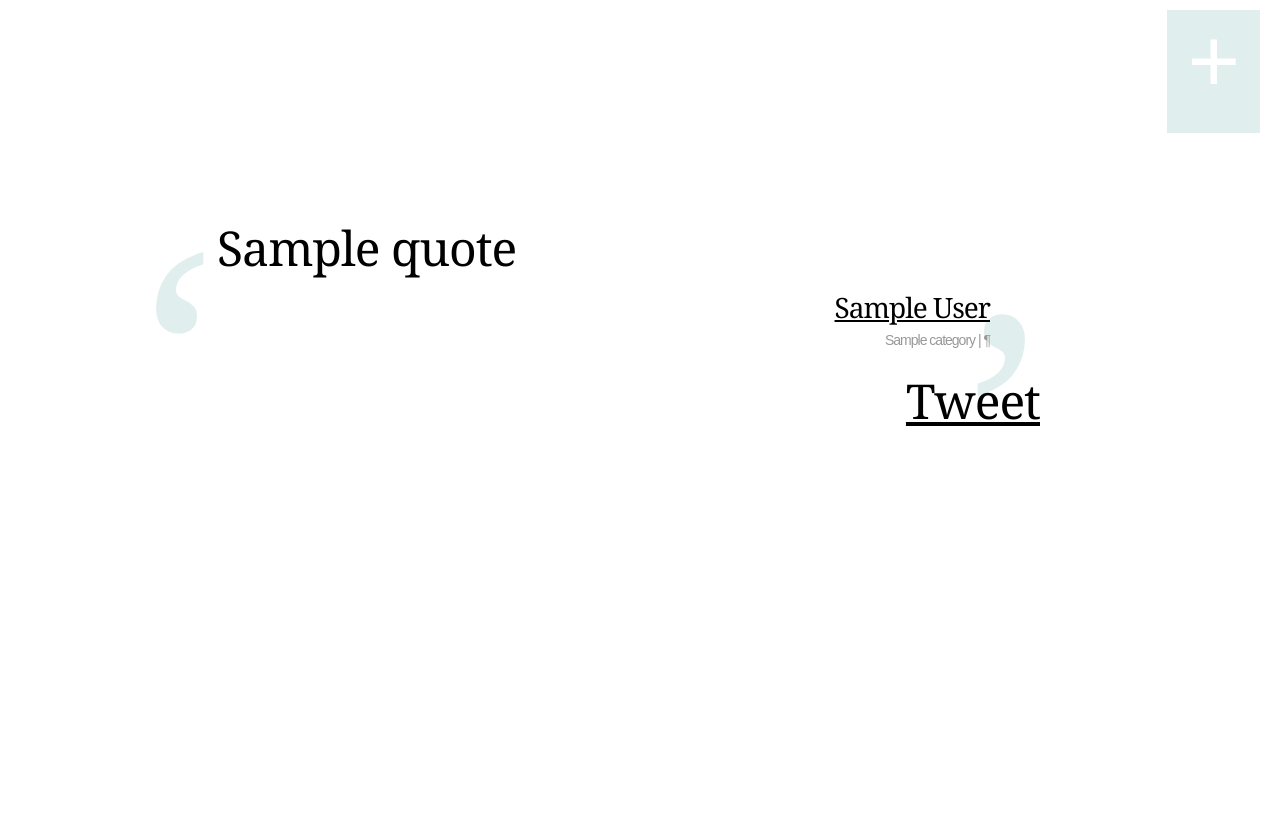
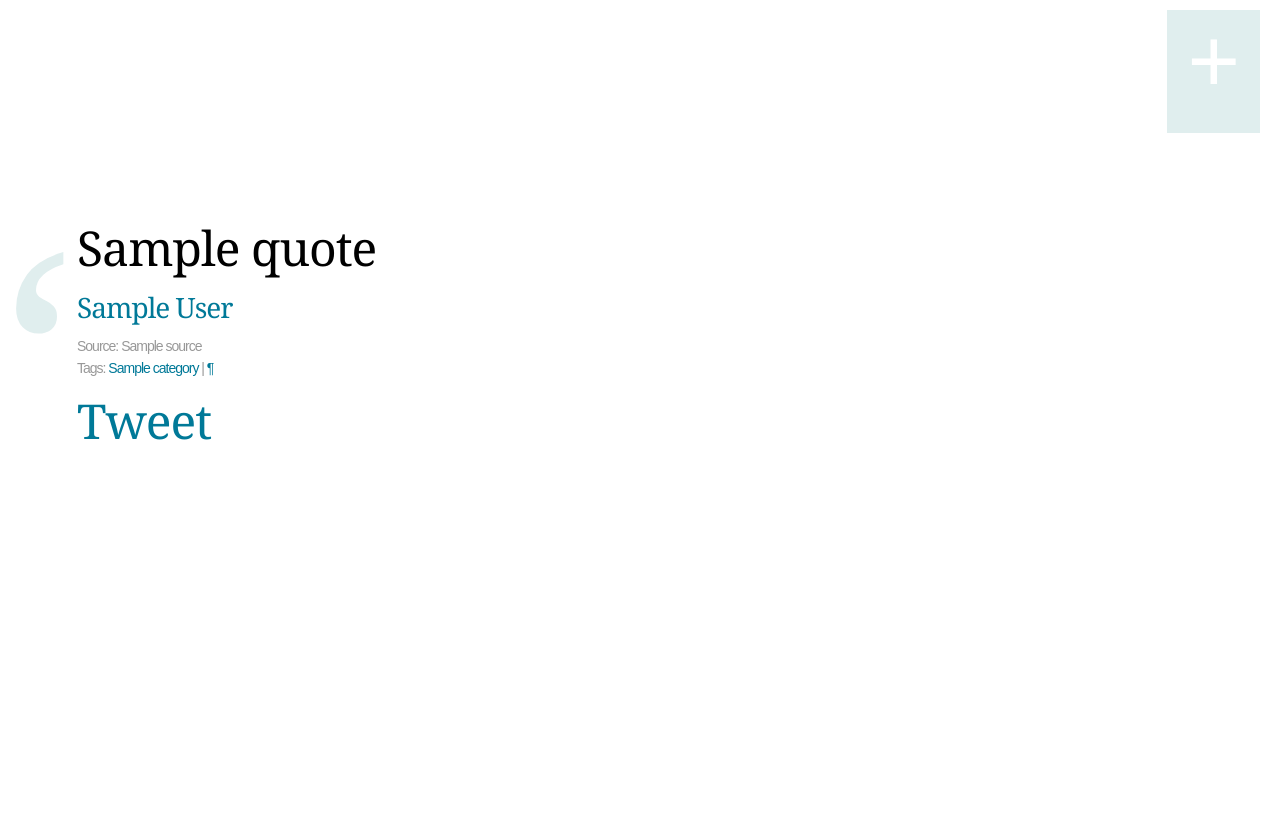
Before and after one commit to anthonydb/sandbox-project, a Django app: template quotes/templates/quotes_detail.html in a window 1280 px wide. Shown: the top 824 px of the page. Run offline with Django 3.2, Linux system fonts and the light colour scheme; the template is opened without the code that fills it: most values are stand-ins (such as "Sample title", 1, 10 or a date in 2020); parts of the project's set-up code (start-up, migrations or seed data) failed here and were passed over; some libraries are stand-ins or nearby versions; some web fonts are replaced.

Commit message:
Style cleanup.

```diff
--- a/quotes/static/quotes.css
+++ b/quotes/static/quotes.css
@@ -23,13 +23,20 @@ h2 {
     margin: 0 0 2px 0;
 }
 
-a:link, a:visited {
-	text-decoration: underline;
-	color: #000000;
+/* Links */
+a {
+    color: #007998;
+    -webkit-transition: color 0.25s ease-in-out;
+    -moz-transition: color 0.25s ease-in-out;
+    -o-transition: color 0.25s ease-in-out;
+    -ms-transition: color 0.25s ease-in-out;
+    transition: color 0.25s ease-in-out;
+    text-decoration: none;
 }
-
-a:hover {
-	text-decoration: underline;
+a:hover,
+a:focus,
+a:active {
+    color: rgba(0, 121, 152, 0.5);
 }
 
 p {
@@ -44,7 +51,7 @@ input.button {
 
 #container {
     margin: 10px auto 0 auto;
-    width: 1000px;
+    width: 100%;
     height: 100%;
     background: #FFFFFF;
 }
@@ -59,20 +66,21 @@ input.button {
     color: #FFFFFF;
     background-color: #E0EEEE;
 }
+
 .view {
     font-family: 'Lusitana', Arial;
     line-height: 20px;
     float: right;
     color: #FFFFFF;
     margin: 10px 10px 0 0;
-   /*background-color: #000000;*/
 }
+
 .viewlist {
     padding: 6px 0 0 6px;
 }
 
 #header {
-    width: 980px;
+    width: 100%;
     height: 50px;
     font-weight: bold;
     text-align: right;
@@ -86,13 +94,6 @@ input.button {
     margin: 0 6px 700px 0;
     color: #E0EEEE;
 }
-#markr {
-    float:right;
-    height: 20px;
-    line-height: 120px;
-    font-size:600%;
-    color: #E0EEEE;
-}
 
 #quote {
     font-family: 'Lusitana', Georgia;
@@ -100,7 +101,8 @@ input.button {
     font-weight: 400;
     letter-spacing: -1px;
     text-align: left;
-   width: 900px;
+    width: 100%;
+    margin: 0 20px 0 0;
     padding: 90px 0 180px 0;
 }
 
@@ -109,33 +111,37 @@ input.button {
     font-size: 28px;
     font-weight: 400;
     letter-spacing: -1px;
-   text-align: right;
+    text-align: left;
     padding: 8px 50px 0 0;
+}
+
+#source {
+    font-family: Arial;
+    font-size: 14px;
+    letter-spacing: -1px;
+    text-align: left;
+    margin: 12px 0 0 0;
+    color: #989898;
 }
 
 #tag {
     font-family: Arial;
     font-size: 14px;
     letter-spacing: -1px;
-   text-align: right;
+    text-align: left;
     padding: 6px 50px 0 0;
     color: #989898;
 }
 
-#tag a {
-   text-decoration: none;
-   color: #989898;
+#social {
+    text-align: left;
+    width: 100%;
+    clear: right;
+    margin: 12px 0 12px 0;
 }
 
-#tag a:hover {
-   text-decoration: underline;
-   color: #989898;
-}
-
-#social {
-   text-align: right;
-   width: 100%;
-   clear: right;
+#reloader {
+    padding 0;
 }
 
 /* Item list style */
@@ -144,7 +150,7 @@ input.button {
     font-family: 'Lusitana', Georgia, Arial;
     font-size: 16px;
     text-align: left;
-    width: 900px;
+    width: 100%;
     padding: 90px 0 180px 0;
 
 }
@@ -168,31 +174,17 @@ input.button {
     text-align: left;
 }
 
-#tagelements {
-   color: #989898;
-}
-
-#tagelements a {
-   text-decoration: none;
-   color: #989898;
-}
-#tagelements a:hover {
-   text-decoration: underline;
-   color: #989898;
-}
-#
-
 /* Miscellany */
 
 #footer {
-    width: 980px;
+    width: 100%;
     height: 180px;
 }
 
 #message {
     font-family: Arial;
     color: #F80000;
-    width: 400px;
+    width: 100%;
     height: 14px;
     margin: 6px 0 6px 0;
 }
--- a/quotes/templates/quotes_base.html
+++ b/quotes/templates/quotes_base.html
@@ -2,6 +2,7 @@
 <html lang="en">
 <head>
     <meta http-equiv="Content-Type" content="text/html; charset=utf-8">
+    <meta name="viewport" content="width=device-width">
     {% load staticfiles %}
     <link rel="stylesheet" type="text/css" href="{% static 'quotes.css' %}" />
     <link href='http://fonts.googleapis.com/css?family=Lusitana:400,700' rel='stylesheet' type='text/css'>
--- a/quotes/templates/quotes_detail.html
+++ b/quotes/templates/quotes_detail.html
@@ -11,18 +11,21 @@
             <div id="attribute">
                 <a href="{{ quote.author.get_absolute_url }}">{{ quote.author }}</a>
             </div>
+            <div id="source">
+                Source: {{quote.source}}
+            </div>
             <div id="tag">
-                {% for category in quote.categories.all %} <a href="{{ category.get_absolute_url }}">{{ category.category }}</a>
+                Tags: {% for category in quote.categories.all %} <a href="{{ category.get_absolute_url }}">{{ category.category }}</a>
                 {% if forloop.last %}{% else %}
                 {% ifequal forloop.revcounter0 1 %}&amp; {% else %}, {% endifequal %}
                 {% endif %}
                 {% endfor %} | <a href="{{ quote.get_absolute_url }}">&#182</a>
             <br />
             </div>
-         <div id="markr">&#8217;</div>
          <div id="social">
-             <a href="https://twitter.com/share" class="twitter-share-button">Tweet</a>
-<script>!function(d,s,id){var js,fjs=d.getElementsByTagName(s)[0];if(!d.getElementById(id)){js=d.createElement(s);js.id=id;js.src="//platform.twitter.com/widgets.js";fjs.parentNode.insertBefore(js,fjs);}}(document,"script","twitter-wjs");</script>
+             <a href="https://twitter.com/share" class="twitter-share-button" data-via="anthonydb">Tweet</a>
+             <script>!function(d,s,id){var js,fjs=d.getElementsByTagName(s)[0],p=/^http:/.test(d.location)?'http':'https';if(!d.getElementById(id)){js=d.createElement(s);js.id=id;js.src=p+'://platform.twitter.com/widgets.js';fjs.parentNode.insertBefore(js,fjs);}}(document, 'script', 'twitter-wjs');
+             </script>
         </div>
         {% else %}
             <p>Writing is a ton of fun.</p>
--- a/quotes/templatetags/quotes_tags.py
+++ b/quotes/templatetags/quotes_tags.py
@@ -1,4 +1,4 @@
 from django import template
 from quotes.models import Author
 
-# TO DO .. pull list of authors added recently
+# TODO .. pull list of authors added recently
```
Also changed, not shown: quotes/templates/quotes_home.html (+7 -7 lines). Lines whose indentation alone changed are shown as unchanged.
